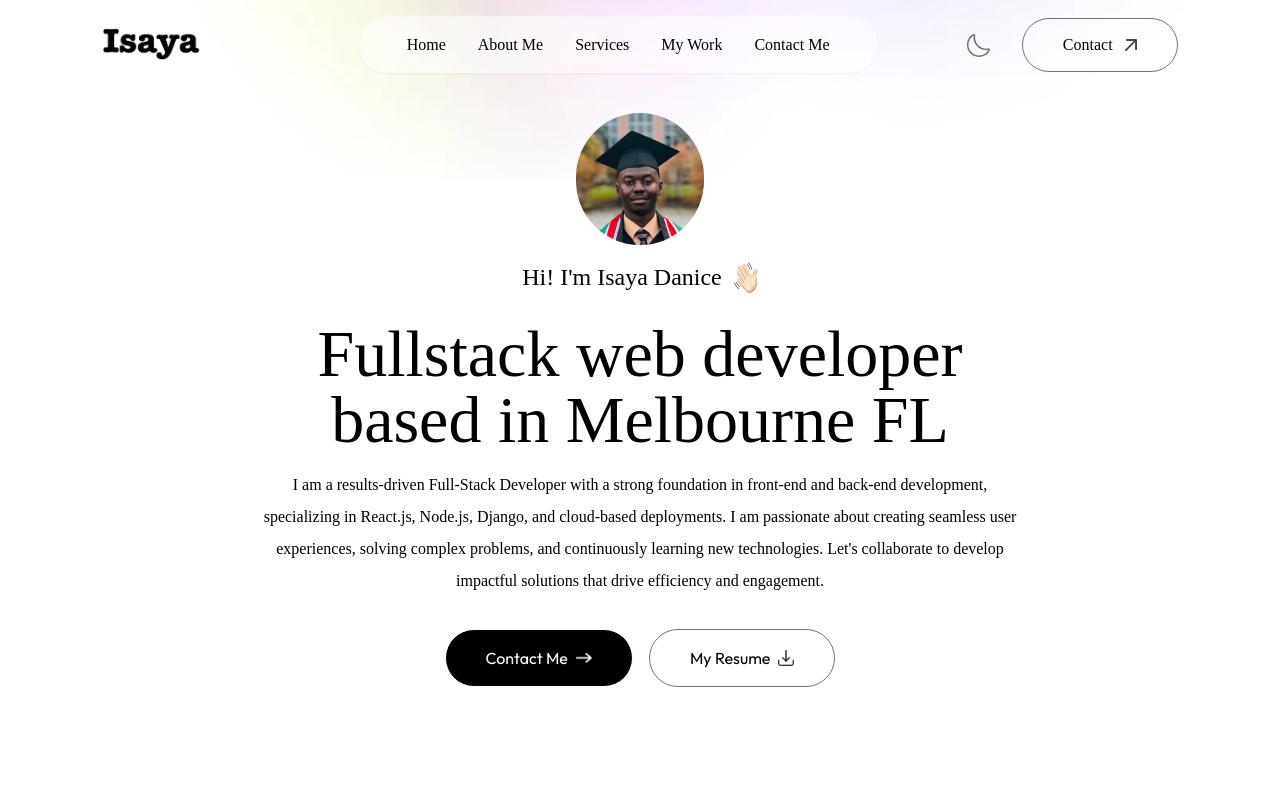
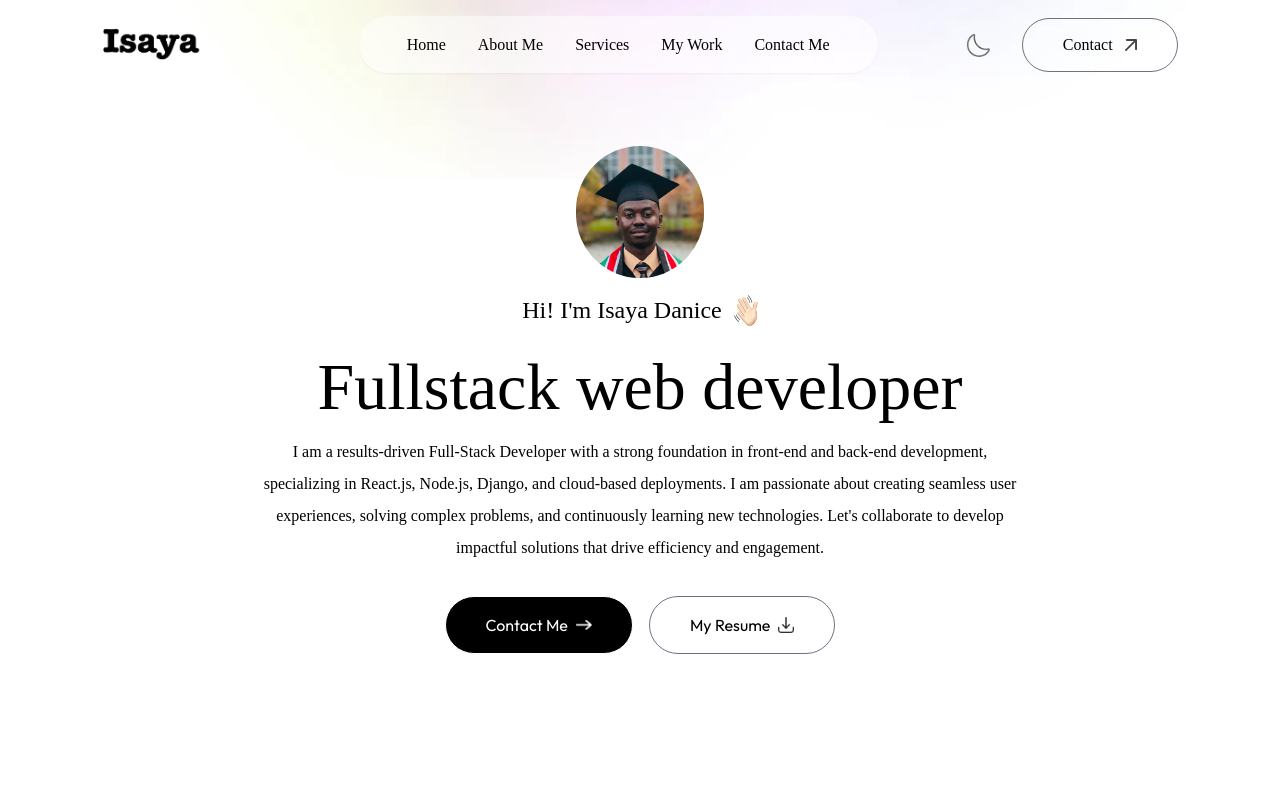
Before and after one commit to ottyze/my-portfolio, a Next.js app: page / in a window 1280 px wide. Shown: the top 800 px of the page. Built offline with nearby package versions, Linux system fonts and the light colour scheme; no server answers; a web font is replaced by a local one.

Commit message:
Updated location

```diff
--- a/app/components/Header.jsx
+++ b/app/components/Header.jsx
@@ -16,7 +16,7 @@ const Header = () => {
         <motion.h1
         initial={{y: -30, opacity: 0}} whileInView={{y:0, opacity: 1}} transition={{duration: 0.8, delay:0.5}}
           className='text-3xl sm:text-6xl lg:text-[66px] font-Ovo'>
-            Fullstack web developer based in Melbourne FL
+            Fullstack web developer
         </motion.h1>
         <motion.p
         initial={{opacity: 0}} whileInView={{opacity: 1}} transition={{duration: 0.7, delay:0.6}}
```
